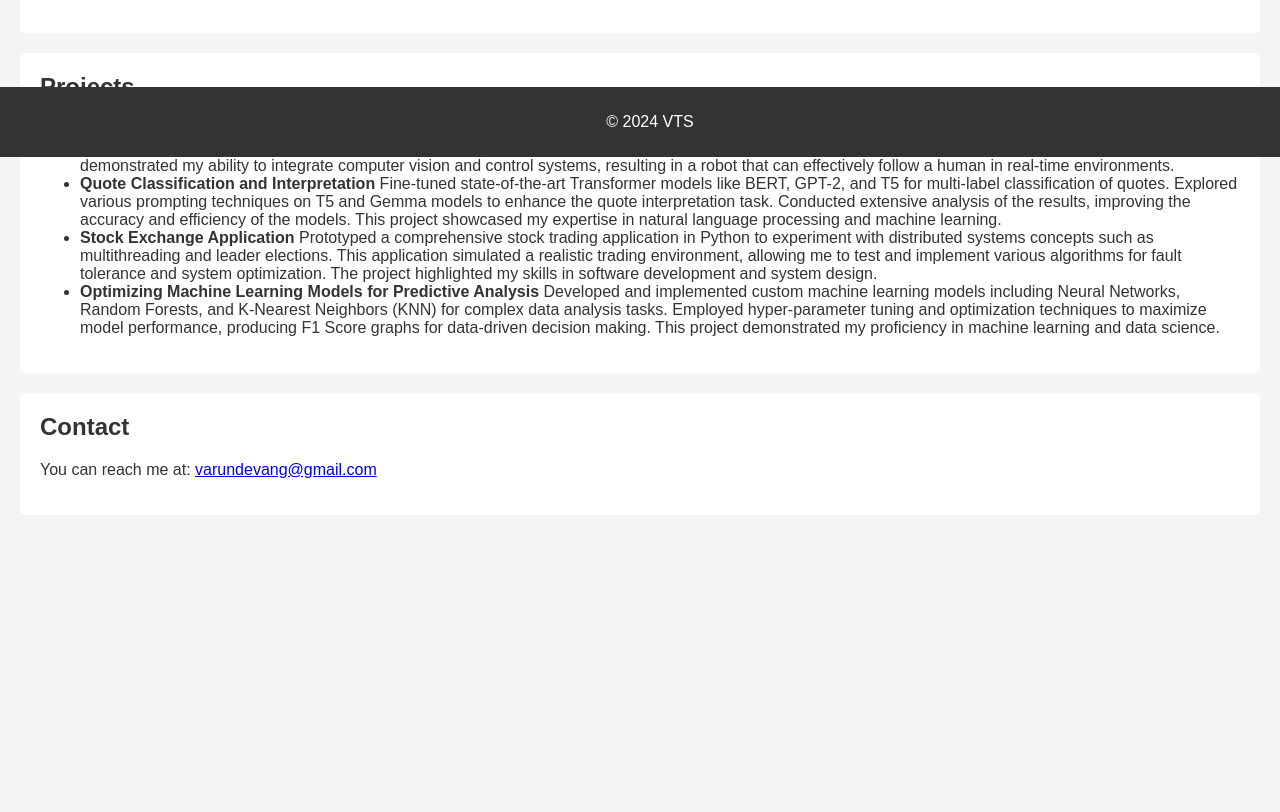
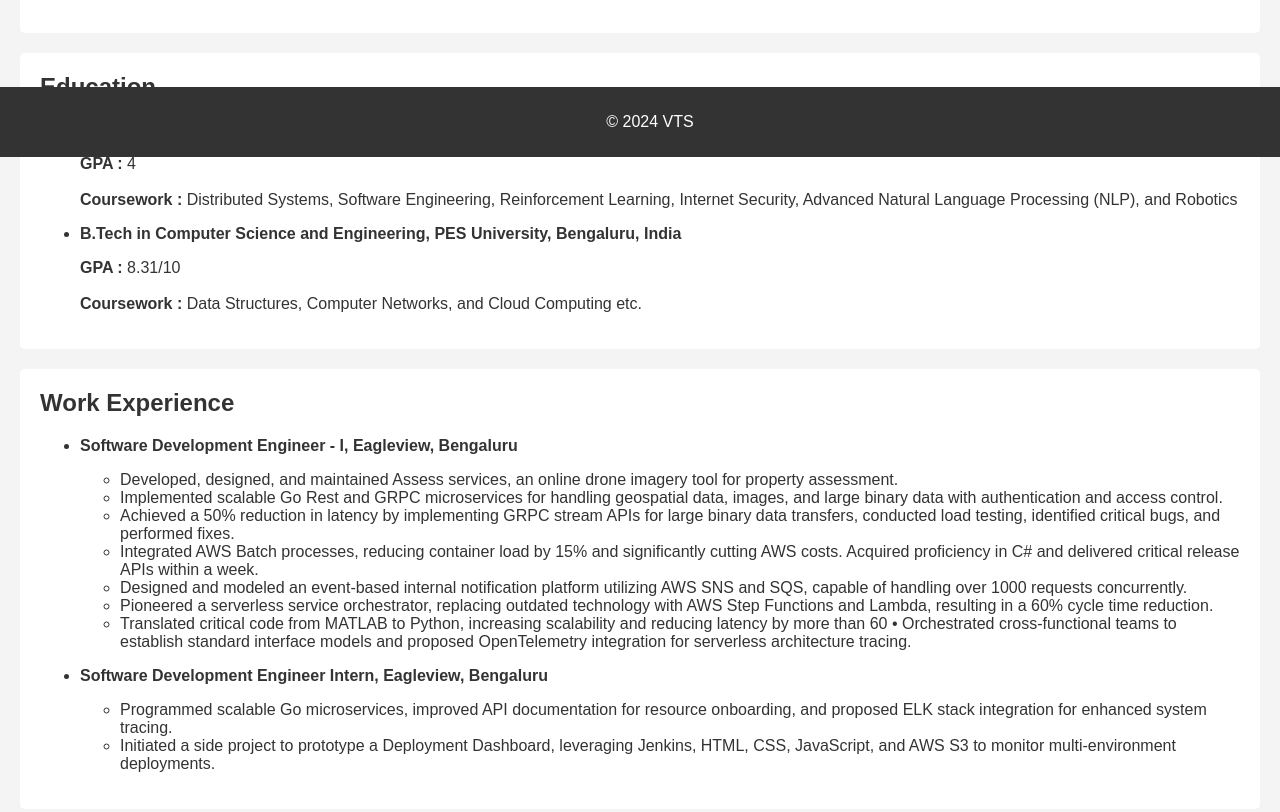
Before and after one commit to varunsdevang/varunsdevang.github.io, a plain HTML site: page index.html in a window 1280 px wide. Shown: the part 643-1455 px from the top of the page. Before the commit the page ends 1178 px from the top, so only its background shows below. Drawn offline with Linux system fonts and the light colour scheme.

Commit message:
added work exp

```diff
--- a/index.html
+++ b/index.html
@@ -13,7 +13,7 @@
         <nav>
             <ul>
                 <li><a href="#about">About</a></li>
-                <li><a href="#projects">Projects</a></li>
+                <li><a href="projects.html">Projects</a></li>
                 <li><a href="#contact">Contact</a></li>
             </ul>
         </nav>
@@ -34,16 +34,47 @@
             Looking forward to connecting with like-minded professionals and contributing to impactful projects!</p>
     </section>
 
-    <section id="projects">
-        <h2>Projects</h2>
+    <section>
+        <h2>Education</h2>
         <ul>
-            <li><strong>Human Following Robot:</strong> Developed a sophisticated human-following capability for a holonomic robot equipped with an RGB-D camera. Leveraged advanced machine learning models such as YOLO-v7 for object detection, SuperPoint for feature extraction, and a PID controller for precise movement. This project demonstrated my ability to integrate computer vision and control systems, resulting in a robot that can effectively follow a human in real-time environments.</li>
-            <li><strong>Quote Classification and Interpretation</strong> Fine-tuned state-of-the-art Transformer models like BERT, GPT-2, and T5 for multi-label classification of quotes. Explored various prompting techniques on T5 and Gemma models to enhance the quote interpretation task. Conducted extensive analysis of the results, improving the accuracy and efficiency of the models. This project showcased my expertise in natural language processing and machine learning.</li>
-            <li><strong>Stock Exchange Application</strong> Prototyped a comprehensive stock trading application in Python to experiment with distributed systems concepts such as multithreading and leader elections. This application simulated a realistic trading environment, allowing me to test and implement various algorithms for fault tolerance and system optimization. The project highlighted my skills in software development and system design.</li>
-            <li><strong>Optimizing Machine Learning Models for Predictive Analysis</strong> Developed and implemented custom machine learning models including Neural Networks, Random Forests, and K-Nearest Neighbors (KNN) for complex data analysis tasks. Employed hyper-parameter tuning and optimization techniques to maximize model performance, producing F1 Score graphs for data-driven decision making. This project demonstrated my proficiency in machine learning and data science.
+            <li><span class="bold">MS in Computer Science, University of Massachusetts, Amherst</span></li>
+            <p><strong>GPA : </strong> 4 </br></br>
+                <strong>Coursework : </strong> Distributed Systems, Software Engineering, Reinforcement Learning, Internet Security, Advanced Natural Language Processing (NLP), and Robotics
+            </p>
 
-            </li>
+            <li><span class="bold">B.Tech in Computer Science and Engineering, PES University, Bengaluru, India</span></li>
+            <p><strong>GPA : </strong> 8.31/10 </br></br>
+                <strong>Coursework : </strong>  Data Structures, Computer Networks, and Cloud Computing etc.
+            </p>
+        </ul>
+    </section>
 
+    <section>
+        <h2>Work Experience</h2>
+        <ul>
+            <li><span class="bold">Software Development Engineer - I, Eagleview, Bengaluru</span></li>
+            <p><ul>
+                <li>Developed, designed, and maintained Assess services, an online drone imagery tool for property assessment.</li>
+                <li>Implemented scalable Go Rest and GRPC microservices for handling geospatial data, images, and large binary data
+                with authentication and access control.</li>
+                <li>Achieved a 50% reduction in latency by implementing GRPC stream APIs for large binary data transfers, conducted
+                load testing, identified critical bugs, and performed fixes.</li>
+                <li>Integrated AWS Batch processes, reducing container load by 15% and significantly cutting AWS costs. Acquired
+                proficiency in C# and delivered critical release APIs within a week.</li>
+                <li>Designed and modeled an event-based internal notification platform utilizing AWS SNS and SQS, capable of handling
+                over 1000 requests concurrently.</li>
+                <li>Pioneered a serverless service orchestrator, replacing outdated technology with AWS Step Functions and Lambda,
+                resulting in a 60% cycle time reduction.</li>
+                <li>Translated critical code from MATLAB to Python, increasing scalability and reducing latency by more than 60
+                • Orchestrated cross-functional teams to establish standard interface models and proposed OpenTelemetry integration
+                for serverless architecture tracing.</li>
+            </ul></p>
+
+            <li><span class="bold">Software Development Engineer Intern, Eagleview, Bengaluru</span></li>
+            <p><ul>
+                <li>Programmed scalable Go microservices, improved API documentation for resource onboarding, and proposed ELK stack integration for enhanced system tracing. </li>
+                <li>Initiated a side project to prototype a Deployment Dashboard, leveraging Jenkins, HTML, CSS, JavaScript, and AWS S3 to monitor multi-environment deployments.</li>
+            </ul></p>
         </ul>
     </section>
 
--- a/styles.css
+++ b/styles.css
@@ -56,3 +56,7 @@ footer {
     width: 100%;
     bottom: 0;
 }
+
+.bold{
+    font-weight: bold;
+}
```
Also changed, not shown: projects.html (added, +42 -0 lines), 2 other files.
